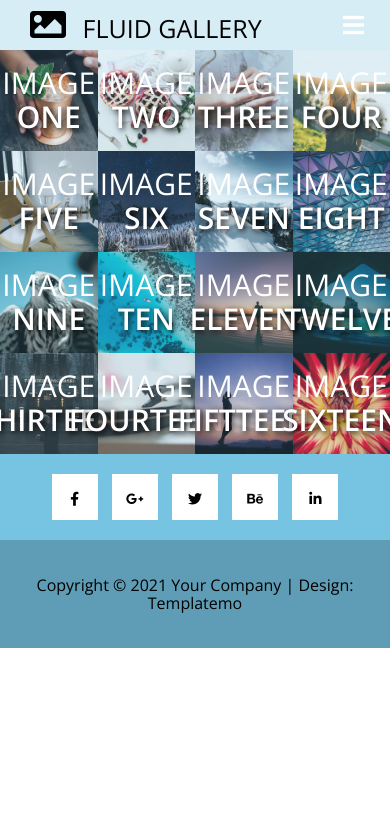
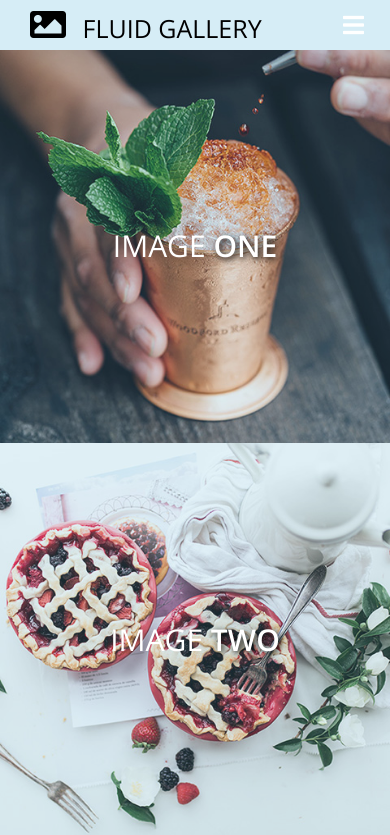
Before and after one commit to Yvijusp/Fluid-gallery-layout, a plain HTML site: page index.html in a window 390 px wide. Shown: the top 835 px of the page. Drawn offline with nearby package versions, Linux system fonts and the light colour scheme.

Commit message:
finished layout without animations

```diff
--- a/css/gallery.css
+++ b/css/gallery.css
@@ -66,3 +66,15 @@
 .overlay:hover .bottom {
   display: block;
 }
+
+@media screen and (max-width: 993px) {
+  .grid-item {
+    width: 50%;
+  }
+}
+
+@media screen and (max-width: 479px) {
+  .grid-item {
+    width: 100%;
+  }
+}
--- a/css/socials.css
+++ b/css/socials.css
@@ -33,3 +33,17 @@ footer {
   background-color: #5e9db5;
   text-align: center;
 }
+
+@media screen and (max-width: 479px) {
+  footer {
+    background-color: #76c4e2;
+    text-align: center;
+    padding: 5px;
+  }
+
+  footer p {
+    background-color: #5e9db5;
+    padding: 30px;
+    width: 100%;
+  }
+}
```
